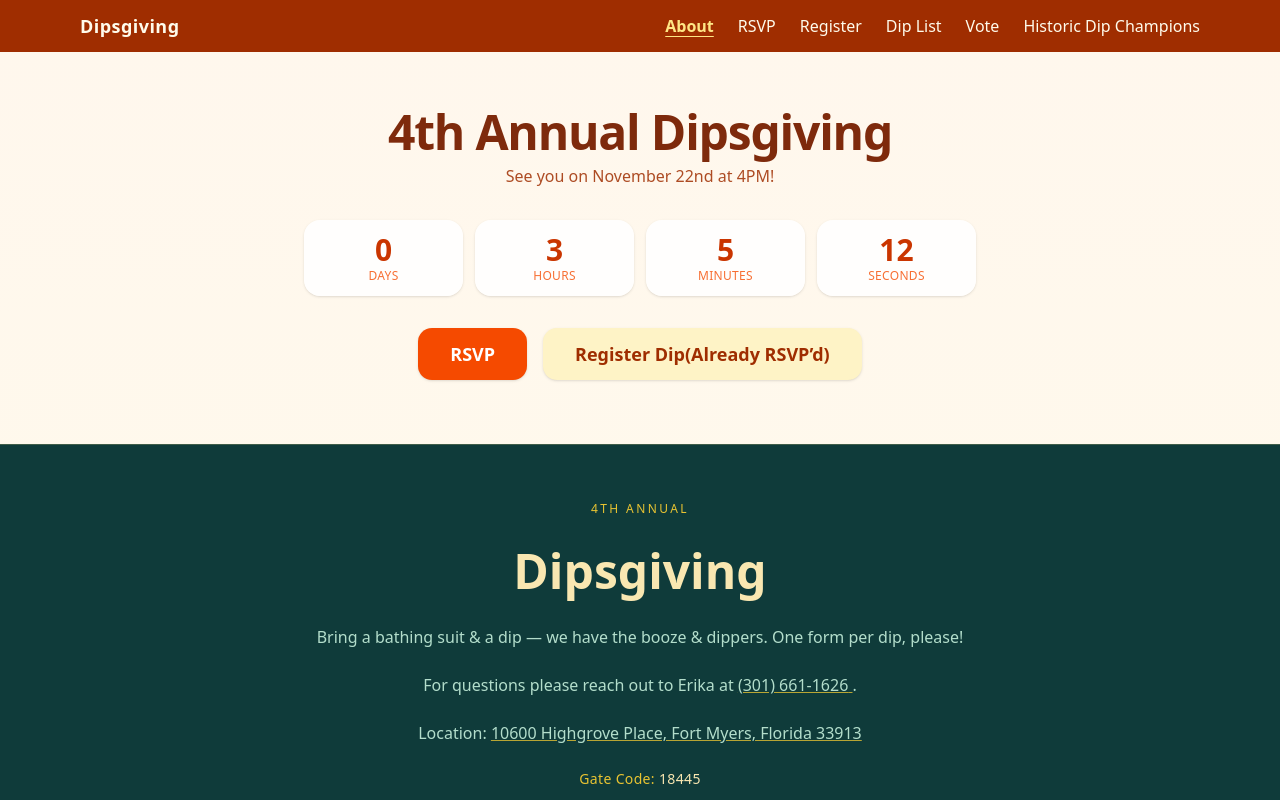
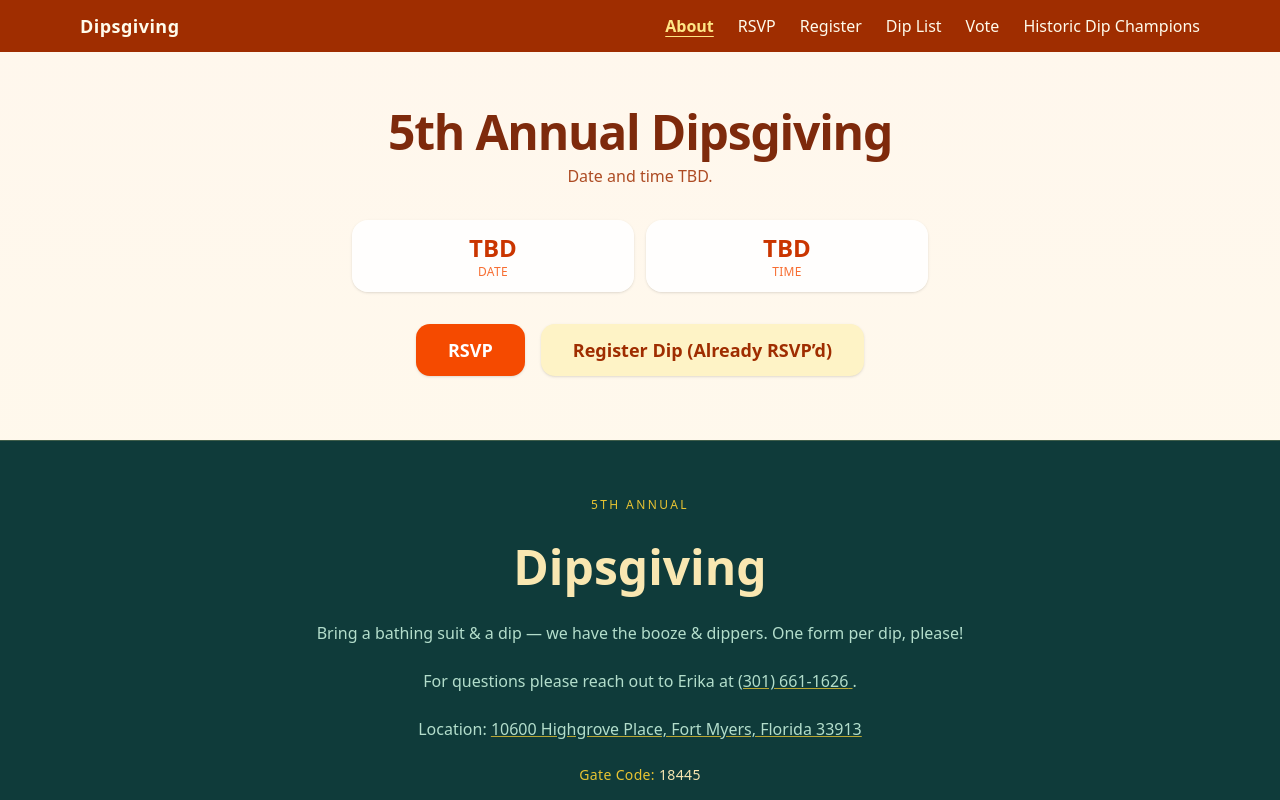
Before and after one commit to bmilici/dipsgiving, a Next.js app: page / in a window 1280 px wide. Shown: the top 800 px of the page. Built offline with nearby package versions, Linux system fonts and the light colour scheme.

Commit message:
Update Dipsgiving event to fifth annual TBD

```diff
--- a/src/app/layout.tsx
+++ b/src/app/layout.tsx
@@ -18,7 +18,7 @@ const SITE = "https://dipsgiving.com";
 export const metadata: Metadata = {
   metadataBase: new URL(SITE),
   title: "Dipsgiving",
-  description: "Official Dipsgiving site — see you November 2025!",
+  description: "Official Dipsgiving site — date and time TBD.",
   icons: {
     icon: [
       { url: "/favicon-dipsgiving.ico" },
@@ -38,7 +38,7 @@ export const metadata: Metadata = {
         url: "/og-image.png",
         width: 1200,
         height: 630,
-        alt: "Dipsgiving — 4th Annual Celebration of Dips",
+        alt: "Dipsgiving — 5th Annual Celebration of Dips",
       },
     ],
     locale: "en_US",
--- a/src/app/page.tsx
+++ b/src/app/page.tsx
@@ -1,13 +1,12 @@
 "use client";
 
 import Link from "next/link";
-import { useEffect, useState } from "react";
 import Sponsors from "@/components/Sponsors"; // ✅ NEW
 
 function Pill({ label, value }: { label: string; value: number | string }) {
   return (
     <div className="rounded-2xl bg-white/90 px-5 py-3 text-center shadow-sm">
-      <div className="text-3xl font-bold text-orange-700">{value}</div>
+      <div className="text-2xl font-bold text-orange-700">{value}</div>
       <div className="text-xs uppercase tracking-wide text-orange-600/80">
         {label}
       </div>
@@ -16,37 +15,20 @@ function Pill({ label, value }: { label: string; value: number | string }) {
 }
 
 export default function Page() {
-  const targetDate = new Date("2025-11-22T16:00:00-05:00");
-  const [ms, setMs] = useState(() => Math.max(0, +targetDate - Date.now()));
-  useEffect(() => {
-    const id = setInterval(
-      () => setMs(Math.max(0, +targetDate - Date.now())),
-      1000
-    );
-    return () => clearInterval(id);
-  }, []);
-
-  const days = Math.floor(ms / (1000 * 60 * 60 * 24));
-  const hours = Math.floor((ms / (1000 * 60 * 60)) % 24);
-  const minutes = Math.floor((ms / (1000 * 60)) % 60);
-  const seconds = Math.floor((ms / 1000) % 60);
-
   return (
     <main className="min-h-screen bg-gradient-to-b from-orange-50 to-amber-50">
       {/* Hero */}
       <section className="relative mx-auto max-w-6xl px-4 pb-16 pt-14 text-center">
         <h1 className="mb-2 text-4xl font-extrabold tracking-tight text-orange-900 sm:text-5xl">
-          4th Annual Dipsgiving
+          5th Annual Dipsgiving
         </h1>
         <p className="mb-8 text-orange-800/85">
-          See you on November 22nd at 4PM!
+          Date and time TBD.
         </p>
 
-        <div className="mx-auto mb-8 grid max-w-2xl grid-cols-4 gap-3">
-          <Pill label="Days" value={days} />
-          <Pill label="Hours" value={hours} />
-          <Pill label="Minutes" value={minutes} />
-          <Pill label="Seconds" value={seconds} />
+        <div className="mx-auto mb-8 grid max-w-xl grid-cols-2 gap-3">
+          <Pill label="Date" value="TBD" />
+          <Pill label="Time" value="TBD" />
         </div>
 
         {/* Two buttons */}
@@ -61,7 +43,7 @@ export default function Page() {
             href="/register/dip"
             className="rounded-xl bg-amber-100 px-8 py-3 text-lg font-semibold text-orange-800 shadow-sm hover:bg-amber-200 transition"
           >
-            Register Dip(Already RSVP’d)
+            Register Dip (Already RSVP’d)
           </Link>
         </div>
       </section>
@@ -70,7 +52,7 @@ export default function Page() {
       <section className="border-t border-amber-200/20 bg-[#0f3b3a] py-14 text-[#f9e7b1]">
         <div className="mx-auto max-w-5xl px-4 space-y-6 text-center">
           <p className="tracking-[0.2em] text-xs text-amber-300/90 uppercase">
-            4th Annual
+            5th Annual
           </p>
           <h2 className="text-4xl sm:text-5xl font-semibold leading-tight">
             Dipsgiving
--- a/src/app/vote/page.tsx
+++ b/src/app/vote/page.tsx
@@ -26,7 +26,7 @@ type DipReg = {
   created_at?: unknown;
 };
 
-const EVENT_START = new Date("2025-11-22T16:00:00-05:00");
+const EVENT_START: Date | null = null;
 
 function readDipIds(value: unknown): string[] {
   if (!value || typeof value !== "object") return [];
@@ -134,7 +134,7 @@ export default function VotePage() {
   const [status, setStatus] = useState<string | null>(null);
   const [myVotes, setMyVotes] = useState<string[]>([]);
 
-  const votingOpen = Date.now() >= EVENT_START.getTime();
+  const votingOpen = EVENT_START ? Date.now() >= EVENT_START.getTime() : false;
 
   // Load dips from registrations (only docs with dip_name)
   useEffect(() => {
@@ -281,8 +281,8 @@ export default function VotePage() {
 
         {!votingOpen && (
           <div className="rounded-xl border border-amber-300 bg-amber-50 p-4 text-amber-900">
-            Voting opens after Dipsgiving starts at{" "}
-            <strong>4:00 PM on Nov 22, 2025</strong>.
+            Voting opens after Dipsgiving starts. Date and time are{" "}
+            <strong>TBD</strong>.
           </div>
         )}
 
--- a/src/components/InlineRegisterForm.tsx
+++ b/src/components/InlineRegisterForm.tsx
@@ -111,7 +111,7 @@ export default function InlineRegisterForm() {
           bringing_dip: true,  // they are registering a dip
           dip_name,
           notes: notes || null,
-          event: "4th Annual Dipsgiving",
+          event: "5th Annual Dipsgiving",
           created_at: serverTimestamp(),
         });
       } else {
@@ -124,7 +124,7 @@ export default function InlineRegisterForm() {
           bringing_dip: bringingDip,
           dip_name: bringingDip ? dip_name : null,
           notes: bringingDip ? notes || null : null,
-          event: "4th Annual Dipsgiving",
+          event: "5th Annual Dipsgiving",
           created_at: serverTimestamp(),
         });
       }
--- a/src/components/RegisterForm.tsx
+++ b/src/components/RegisterForm.tsx
@@ -69,7 +69,7 @@ const RegisterForm = forwardRef<RegisterFormHandle>((_props, ref) => {
         bringing_dip: bringingDip,
         dip_name: bringingDip ? dip_name : null,
         notes: bringingDip ? notes : null,
-        event: "4th Annual Dipsgiving",
+        event: "5th Annual Dipsgiving",
         created_at: serverTimestamp(),
       });
 
```
